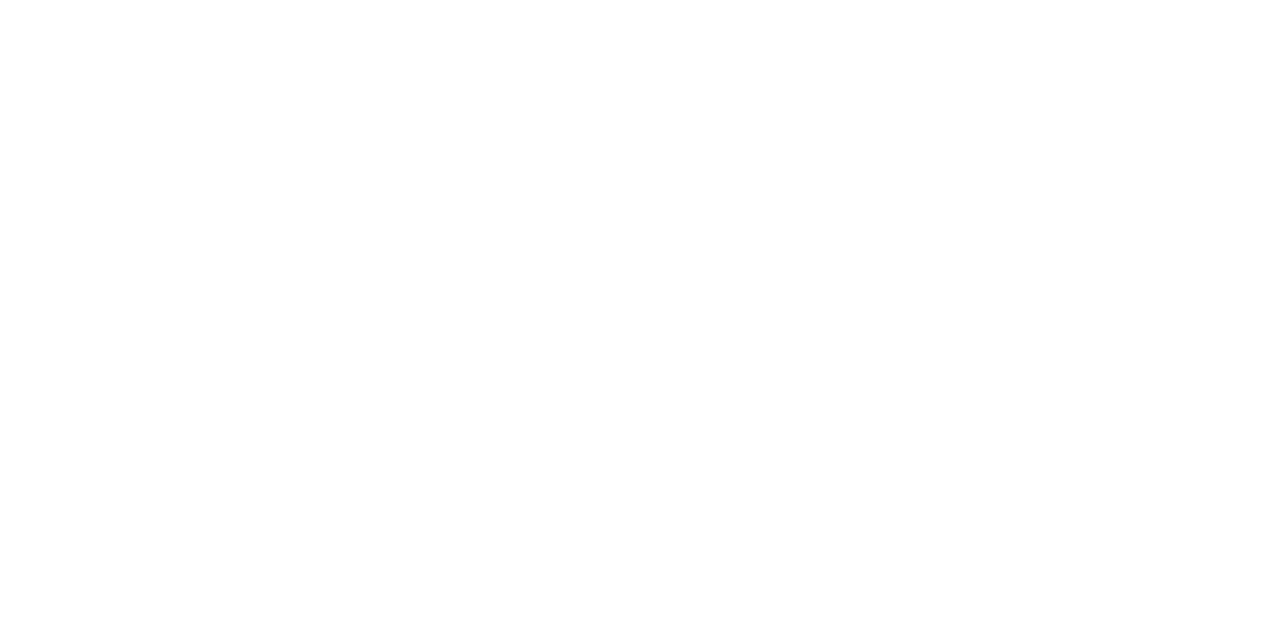
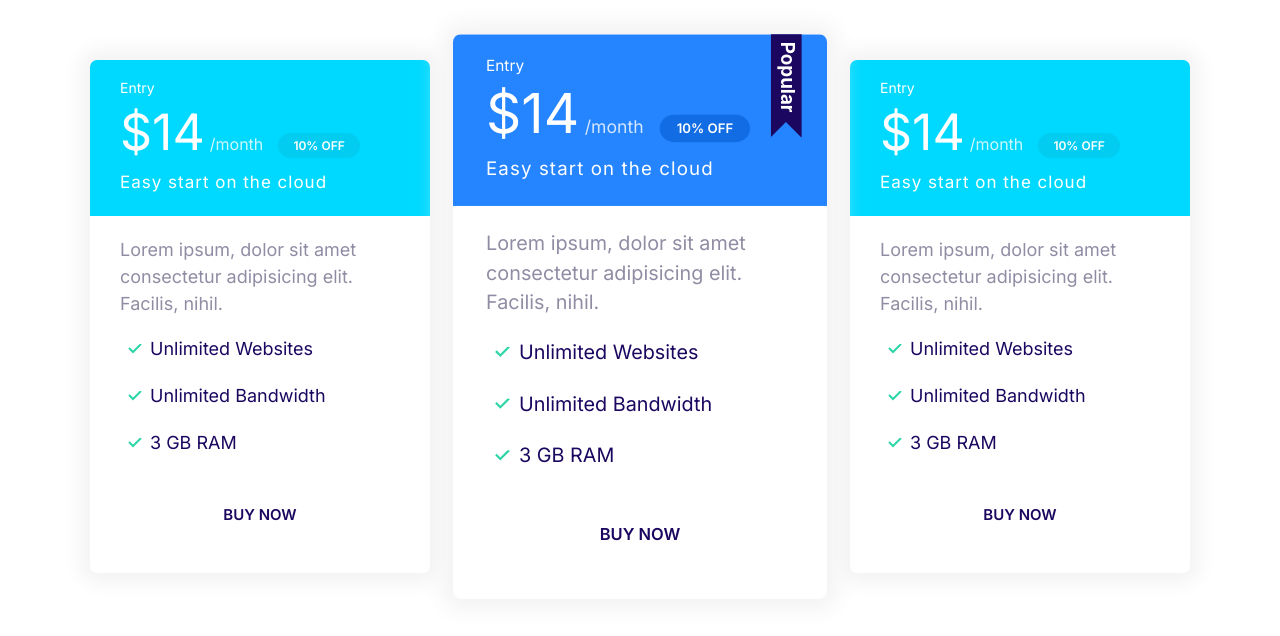
Before and after one commit to Owen200402/HTML-CSS-End-Project, a plain HTML site: page index.html in a window 1280 px wide. Drawn offline with Linux system fonts and the light colour scheme.

Commit message:
Define plan blocks

```diff
--- a/css/style.css
+++ b/css/style.css
@@ -315,6 +315,7 @@
 
 .card {
   border-radius: 7px;
+  overflow: hidden;
   box-shadow: 0 0 20px 10px #f3f3f3;
 }
 
@@ -333,7 +334,19 @@
   color: #fff;
 }
 
+.card--primary .badge--primary {
+  background: #126de4;
+}
+
+.card--secondary .badge--secondary {
+  background: #02cdf1;
+}
+
 /* Plans */
+
+.plan {
+  transition: transform 0.2s ease-out;
+}
 
 .plan__name {
   color: #fff;
@@ -372,6 +385,10 @@
   position: relative;
 }
 
+.plan--popular {
+  transform: scale(1.1);
+}
+
 .plan--popular .card__header::before {
   content: url(../images/popular.svg);
   width: 40px;
@@ -379,6 +396,14 @@
   position: absolute;
   top: -6px;
   right: 5%;
+}
+
+.plan:hover {
+  transform: scale(1.05);
+}
+
+.plan--popular:hover {
+  transform: scale(1.15);
 }
 
 @media screen and (min-width: 1024px) {
@@ -743,7 +768,6 @@
   justify-items: center;
   max-width: 700px;
   margin: 0 auto;
-  /* align items to the center properly */
 }
 
 @media screen and (min-width: 768px) {
@@ -751,3 +775,14 @@
     grid-template-columns: repeat(auto-fit, minmax(10rem, 1fr));
   }
 }
+
+/* Plans Block */
+
+.block-plans .grid {
+  gap: 8rem 4rem;
+}
+
+.block-plans .card {
+  max-width: 500px;
+  margin: 0 auto;
+}
--- a/index.html
+++ b/index.html
@@ -14,6 +14,73 @@
     <link rel="stylesheet" href="css/style.css" />
   </head>
   <body>
+    <section class="block container block-plans">
+      <div class="grid grid--1x3">
+        <div class="plan">
+          <div class="card card--secondary">
+            <header class="card__header">
+              <h3 class="plan__name">Entry</h3>
+              <span class="plan__price">$14</span>
+              <span class="plan__billing-cycle">/month</span>
+              <span class="badge badge--secondary badge--small">10% OFF</span>
+              <span class="plan__description">Easy start on the cloud</span>
+            </header>
+            <div class="card__body">
+              Lorem ipsum, dolor sit amet consectetur adipisicing elit. Facilis,
+              nihil.
+              <ul class="list list--tick">
+                <li class="list__item">Unlimited Websites</li>
+                <li class="list__item">Unlimited Bandwidth</li>
+                <li class="list__item">3 GB RAM</li>
+              </ul>
+              <button class="btn btn--outline btn--block">Buy Now</button>
+            </div>
+          </div>
+        </div>
+        <div class="plan plan--popular">
+          <div class="card card--primary">
+            <header class="card__header">
+              <h3 class="plan__name">Entry</h3>
+              <span class="plan__price">$14</span>
+              <span class="plan__billing-cycle">/month</span>
+              <span class="badge badge--primary badge--small">10% OFF</span>
+              <span class="plan__description">Easy start on the cloud</span>
+            </header>
+            <div class="card__body">
+              Lorem ipsum, dolor sit amet consectetur adipisicing elit. Facilis,
+              nihil.
+              <ul class="list list--tick">
+                <li class="list__item">Unlimited Websites</li>
+                <li class="list__item">Unlimited Bandwidth</li>
+                <li class="list__item">3 GB RAM</li>
+              </ul>
+              <button class="btn btn--outline btn--block">Buy Now</button>
+            </div>
+          </div>
+        </div>
+        <div class="plan">
+          <div class="card card--secondary">
+            <header class="card__header">
+              <h3 class="plan__name">Entry</h3>
+              <span class="plan__price">$14</span>
+              <span class="plan__billing-cycle">/month</span>
+              <span class="badge badge--secondary badge--small">10% OFF</span>
+              <span class="plan__description">Easy start on the cloud</span>
+            </header>
+            <div class="card__body">
+              Lorem ipsum, dolor sit amet consectetur adipisicing elit. Facilis,
+              nihil.
+              <ul class="list list--tick">
+                <li class="list__item">Unlimited Websites</li>
+                <li class="list__item">Unlimited Bandwidth</li>
+                <li class="list__item">3 GB RAM</li>
+              </ul>
+              <button class="btn btn--outline btn--block">Buy Now</button>
+            </div>
+          </div>
+        </div>
+      </div>
+    </section>
     <script src="main.js"></script>
   </body>
 </html>
```
Also changed, not shown: components/plan_blocks.html (added, +67 -0 lines).
